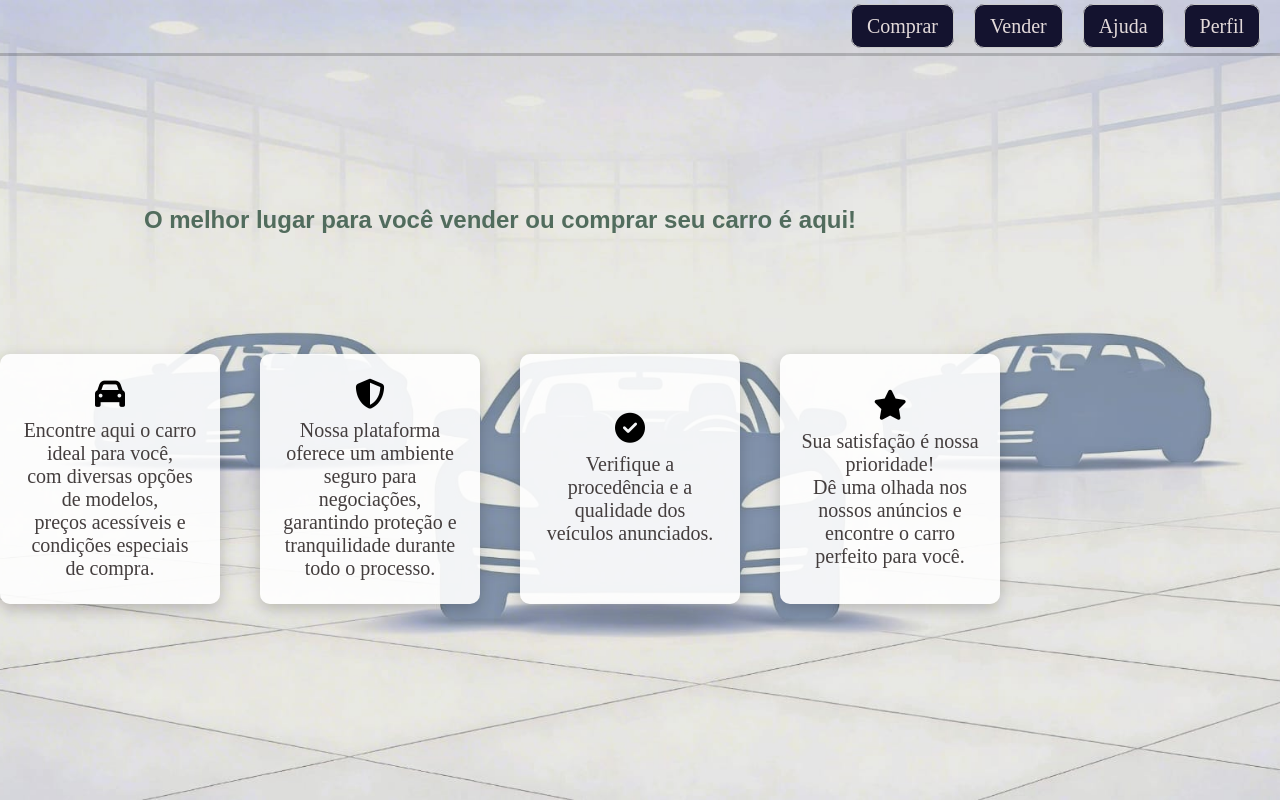
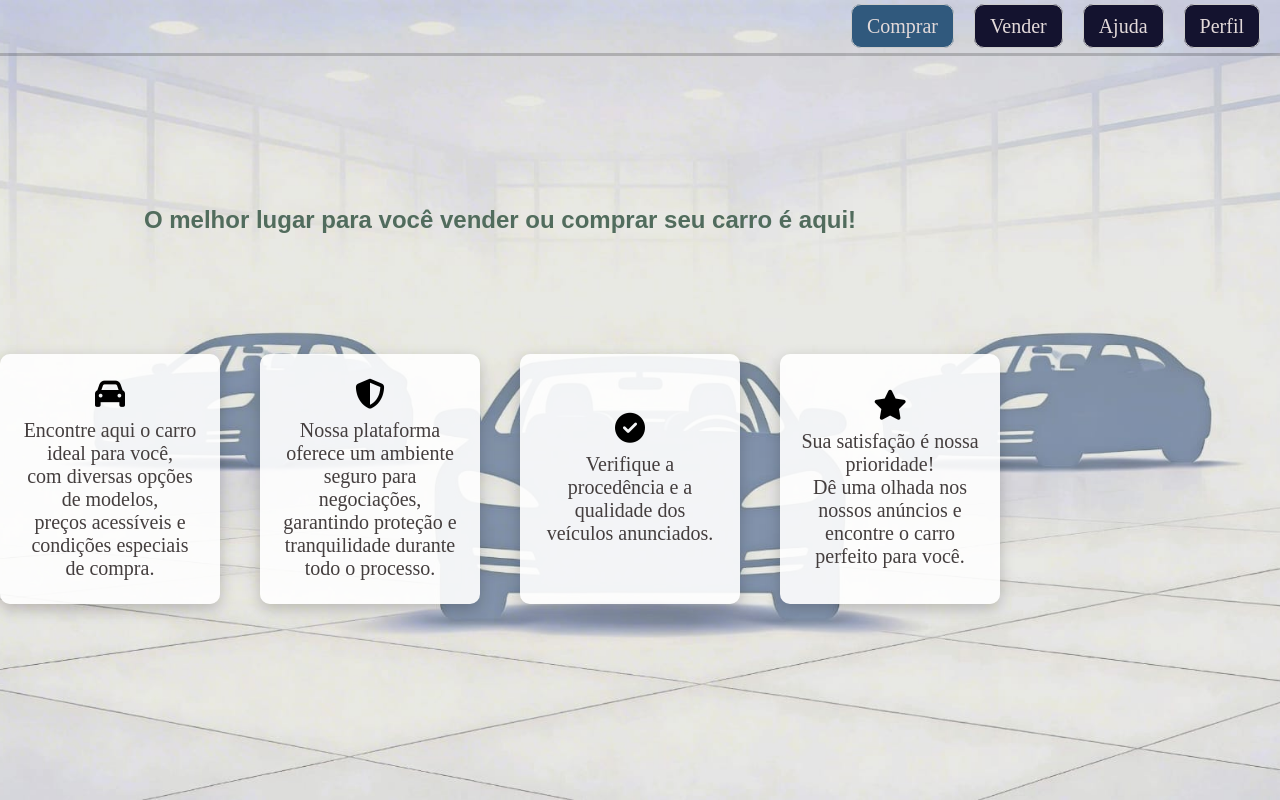
Before and after one commit to Moises-bastos/sistema-veiculo, a plain HTML site: page painel-principal/painel.html in a window 1280 px wide. In both pictures the pointer is over the link "Comprar". Drawn offline with Linux system fonts and the light colour scheme.

Commit message:
Adicionando index principal

```diff
--- a/painel-principal/painel.css
+++ b/painel-principal/painel.css
@@ -96,6 +96,10 @@ body{
     transform: translateY(-8px);
 
 }
+.links a:hover{
+    background-color:rgb(48, 89, 125);
+    transition: 0.5s;
+}
 @media (max-width: 500px){
 
 .info{
```
Also changed, not shown: index.html (added, +11 -0 lines).
